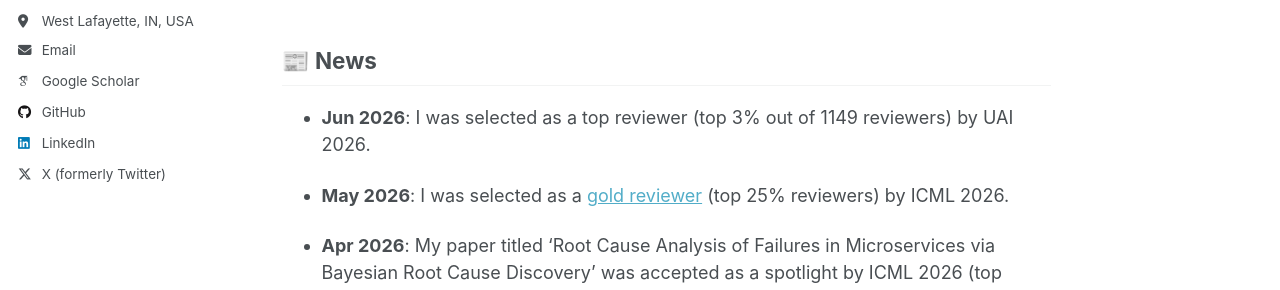
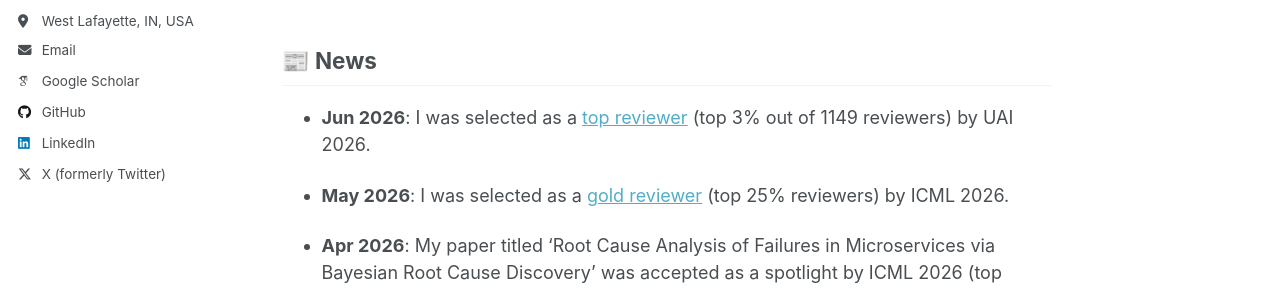
Before and after one commit to kenneth-lee-ch/kenneth-lee-ch.github.io, a Jekyll site: the page built from _pages/about.md, in a window 1280 px wide and 900 px high. Shown: the part 375-665 px from the top of the window. Built offline with Jekyll 4.4.1, drawn with Linux system fonts in a browser that asks for light colours; some web fonts are replaced; part of the change alters nothing that is shown.

Commit message:
update news

```diff
--- a/_data/news.yml
+++ b/_data/news.yml
@@ -1,5 +1,5 @@
 - date: 2026-06-10
-  description: "I was selected as a top reviewer (top 3% out of 1149 reviewers) by UAI 2026."
+  description: "I was selected as a <a href='https://www.auai.org/uai2026/top_reviewers'>top reviewer</a> (top 3% out of 1149 reviewers) by UAI 2026."
 - date: 2026-05-14
   description: "I was selected as a <a href='https://kenneth-lee-ch.github.io/files/icml_reviewer_cert.pdf'>gold reviewer</a> (top 25% reviewers) by ICML 2026."
 - date: 2026-04-30
```
